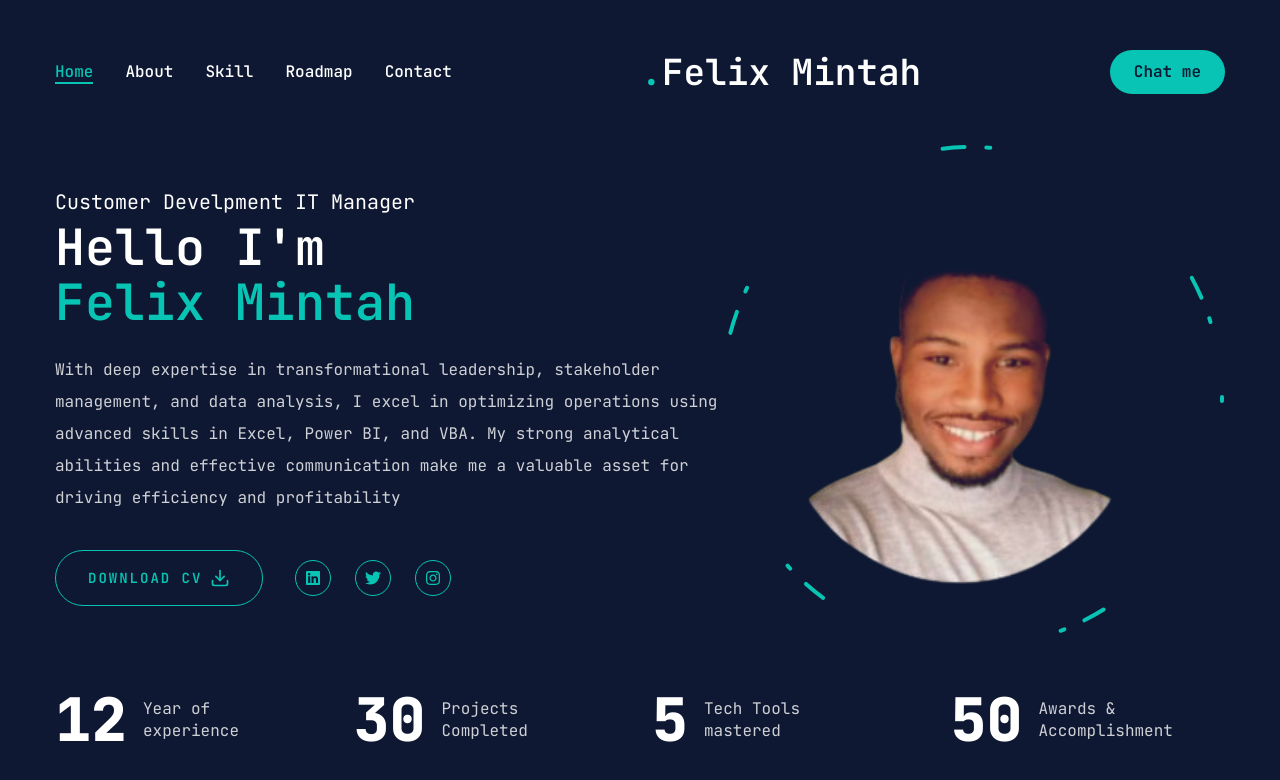
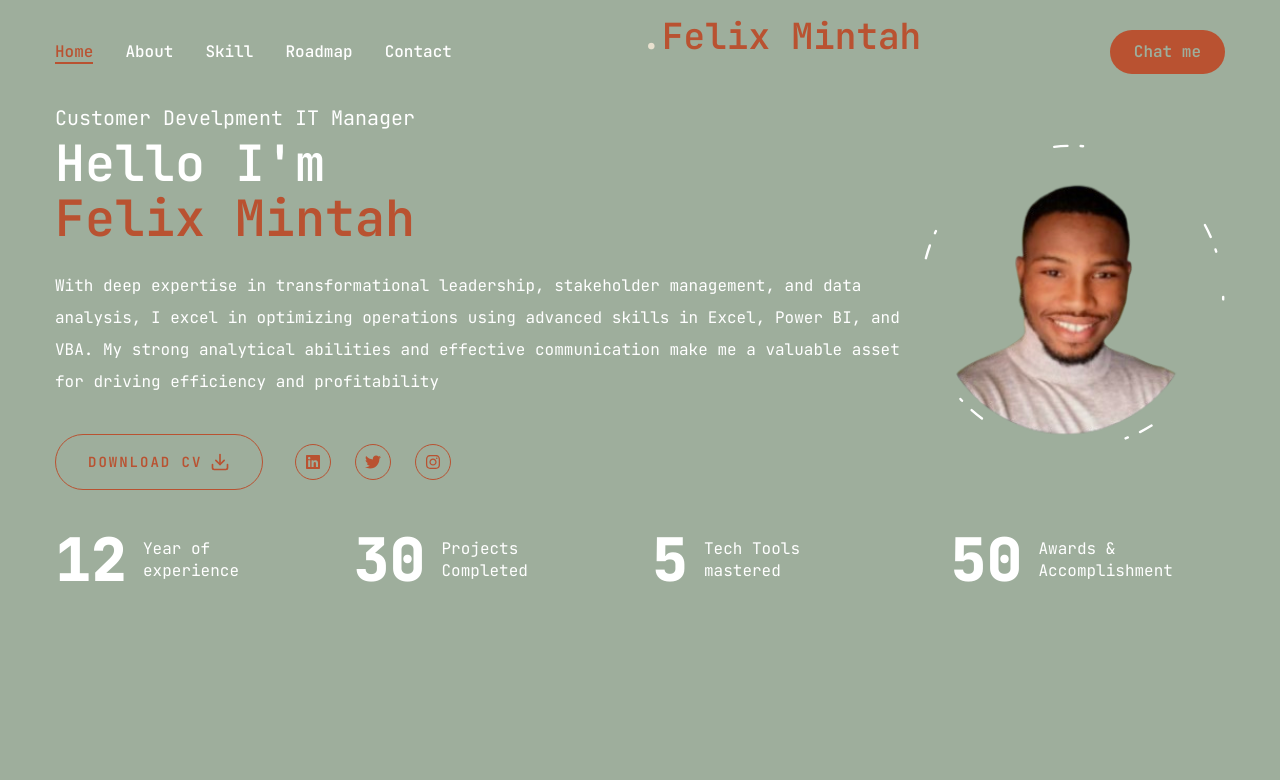
Before and after one commit to MaryKwawu/Felix-Mintah-Portfolio, a Next.js app: page / in a window 1280 px wide. Shown: the top 780 px of the page. Built offline with nearby package versions, Linux system fonts and the light colour scheme.

Commit message:
Chore : worked on color combinations, and image resizing

```diff
--- a/src/app/page.tsx
+++ b/src/app/page.tsx
@@ -12,11 +12,13 @@ export default function Home() {
 				<div className="flex flex-col xl:flex-row items-center justify-between xl:pt-0 xl:pb-10">
 					{/* text */}
 					<div className="text-center xl:text-left order-2 xl:order-none">
-						<span className="text-xl">Customer Develpment IT Manager</span>
-						<h1 className="h1 mb-6">
+						<span className="text-xl text-[#ffffff]">
+							Customer Develpment IT Manager
+						</span>
+						<h1 className="h1 mb-6 text-[#ffffff]">
 							Hello I'm <br /> <span className="text-accent">Felix Mintah</span>
 						</h1>
-						<p className="max-w-[900px] mb-9 text-white/80">
+						<p className="max-w-[900px] mb-9 text-[#ffffff]">
 							With deep expertise in transformational leadership, stakeholder
 							management, and data analysis, I excel in optimizing operations
 							using advanced skills in Excel, Power BI, and VBA. My strong
--- a/src/components/header.tsx
+++ b/src/components/header.tsx
@@ -6,20 +6,20 @@ import MobileNav from "./mobilenav";
 
 const Header = () => {
 	return (
-		<header className="py-8 xl:py-6 text-white">
-			<div className="container mx-auto flex justify-between items-center">
+		<header className="py-8 xl:py-4 text-[#b95231]">
+			<div className="container mx-auto flex justify-between">
 				<div className="hidden xl:flex items-center gap-8">
 					<Nav />
 				</div>
 				{/* logo */}
 				<Link href="/">
-					<h1 className="text-4xl font-semibold">
+					<h1 className="text-4xl font-semibold text-[#b95231]">
 						{" "}
-						<span className="text-accent">.</span>Felix Mintah
+						<span className="text-[#e9e1cf]">.</span>Felix Mintah
 					</h1>
 				</Link>
 				{/* desktop nav & contact me button */}
-				<div className="hidden xl:flex items-center gap-8">
+				<div className="hidden xl:flex items-center gap-8 text-[#b95231]">
 					<Link href="/contact">
 						<Button>Chat me</Button>
 					</Link>
--- a/src/components/mobilenav.tsx
+++ b/src/components/mobilenav.tsx
@@ -42,7 +42,7 @@ const MobileNav = () => {
 			</SheetTrigger>
 			<SheetContent className="flex flex-col">
 				{/* logo */}
-				<div className="mt-32 mb-40 text-center text-2xl">
+				<div className="mt-32 mb-40 text-center text-2xl text-[#e9e1cf]">
 					<Link href={"/"}>
 						<h1 className="text-4xl font-semibold">
 							{" "}
@@ -51,7 +51,7 @@ const MobileNav = () => {
 					</Link>
 				</div>
 				{/* nav */}
-				<nav className="flex flex-col justify-center items-center gap-7">
+				<nav className="flex flex-col justify-center items-center gap-7 text-[#ffffff]">
 					{links.map((link, index) => {
 						return (
 							<div key={index}>
--- a/src/components/nav.tsx
+++ b/src/components/nav.tsx
@@ -32,7 +32,7 @@ const Nav = () => {
 
 	return (
 		<div className="">
-			<nav className="flex gap-8 xl:py-8">
+			<nav className="flex gap-8 xl:py-5 text-[#ffffff]">
 				{links.map((link, index) => {
 					return (
 						<div key={index}>
--- a/src/components/photo.tsx
+++ b/src/components/photo.tsx
@@ -6,8 +6,9 @@ import Image from "next/image";
 
 const Photo = () => {
 	return (
-		<div className="w-full h-full relative">
+		<div className="w-full h-full relative ">
 			<motion.div
+				className="flex justify-center items-center"
 				initial={{ opacity: 0 }}
 				animate={{
 					opacity: 1,
@@ -15,7 +16,7 @@ const Photo = () => {
 				}}>
 				{/* image */}
 				<motion.div
-					className="w-[298px] h-[298px] xl:w-[498px] xl:h-[498px] mix-blend-lighten absolute"
+					className="w-[360px] h-[360px] xl:w-[360px] xl:h-[360px] absolute"
 					initial={{ opacity: 0 }}
 					animate={{
 						opacity: 1,
@@ -32,7 +33,7 @@ const Photo = () => {
 				</motion.div>
 				{/* circle */}
 				<motion.svg
-					className="w-[300px] xl:w-[506px] h-[300px] xl:h-[506px]"
+					className="w-[306px] xl:w-[306px] h-[306px] xl:h-[306px]"
 					fill="transparent"
 					viewBox="0 0 506 506"
 					xmlns="http://www.w3.org/2000/svg">
@@ -40,7 +41,7 @@ const Photo = () => {
 						cx="253"
 						cy="253"
 						r="250"
-						stroke="#08c4b4"
+						stroke="#ffffff"
 						strokeWidth="4"
 						strokeLinecap="round"
 						strokeLinejoin="round"
--- a/src/components/ui/stats.tsx
+++ b/src/components/ui/stats.tsx
@@ -31,7 +31,7 @@ const Stats = () => {
 						return (
 							<div
 								key={index}
-								className="flex-1 flex gap-4 items-center justify-center xl:justify-start">
+								className="flex-1 flex gap-4 items-center justify-center xl:justify-start text-[#ffffff]">
 								<CountUp
 									end={item.num}
 									duration={5}
@@ -41,7 +41,7 @@ const Stats = () => {
 								<p
 									className={`${
 										item.text.length < 15 ? "max-w-[100px]" : "max-w-[150px]"
-									} leading-snug text-white/80`}>
+									} leading-snug text-[#ffffff]`}>
 									{item.text}
 								</p>
 							</div>
--- a/tailwind.config.ts
+++ b/tailwind.config.ts
@@ -25,10 +25,10 @@ const config = {
 		},
 		extend: {
 			colors: {
-				primary: "#0e1832",
+				primary: "#9eae9c",
 				accent: {
-					DEFAULT: "#08c4b4",
-					hover: "#39cfc3",
+					DEFAULT: "#b95231",
+					hover: "",
 				},
 			},
 			keyframes: {
```
